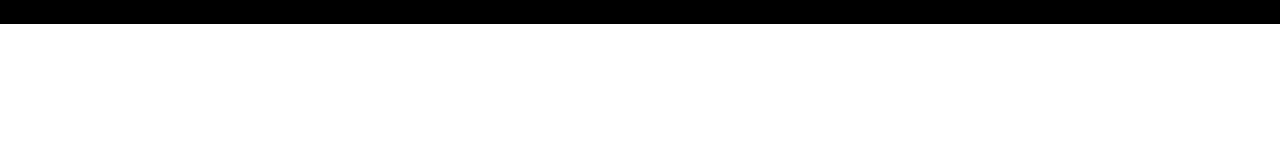
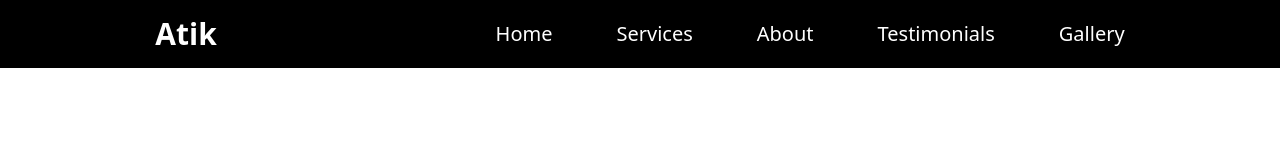
Before and after one commit to atikrahad/portfolio-batch4, a plain HTML site: page index.html in a window 1280 px wide. Drawn offline with nearby package versions, Linux system fonts and the light colour scheme.

Commit message:
tailwind setup and navber created

```diff
--- a/index.html
+++ b/index.html
@@ -5,10 +5,22 @@
     <meta name="viewport" content="width=device-width, initial-scale=1.0">
     <title>Document</title>
     <script src="https://cdn.jsdelivr.net/npm/@tailwindcss/browser@4"></script>
+    <style>
+        ul li:hover{
+           color: aqua;
+        }
+    </style>
 </head>
 <body>
-    <nav class="bg-black">
-        <h1>Atik</h1>
+    <nav class="bg-black p-4 text-white flex items-center justify-around">
+        <h1 class="text-3xl font-bold">Atik</h1>
+        <ul class="flex gap-16 text-xl font-medium">
+            <li><a href="">Home</a></li>
+            <li><a href="">Services</a></li>
+            <li><a href="">About</a></li>
+            <li><a href="">Testimonials</a></li>
+            <li><a href="">Gallery</a></li>
+        </ul>
     </nav>
 </body>
 </html>
```
